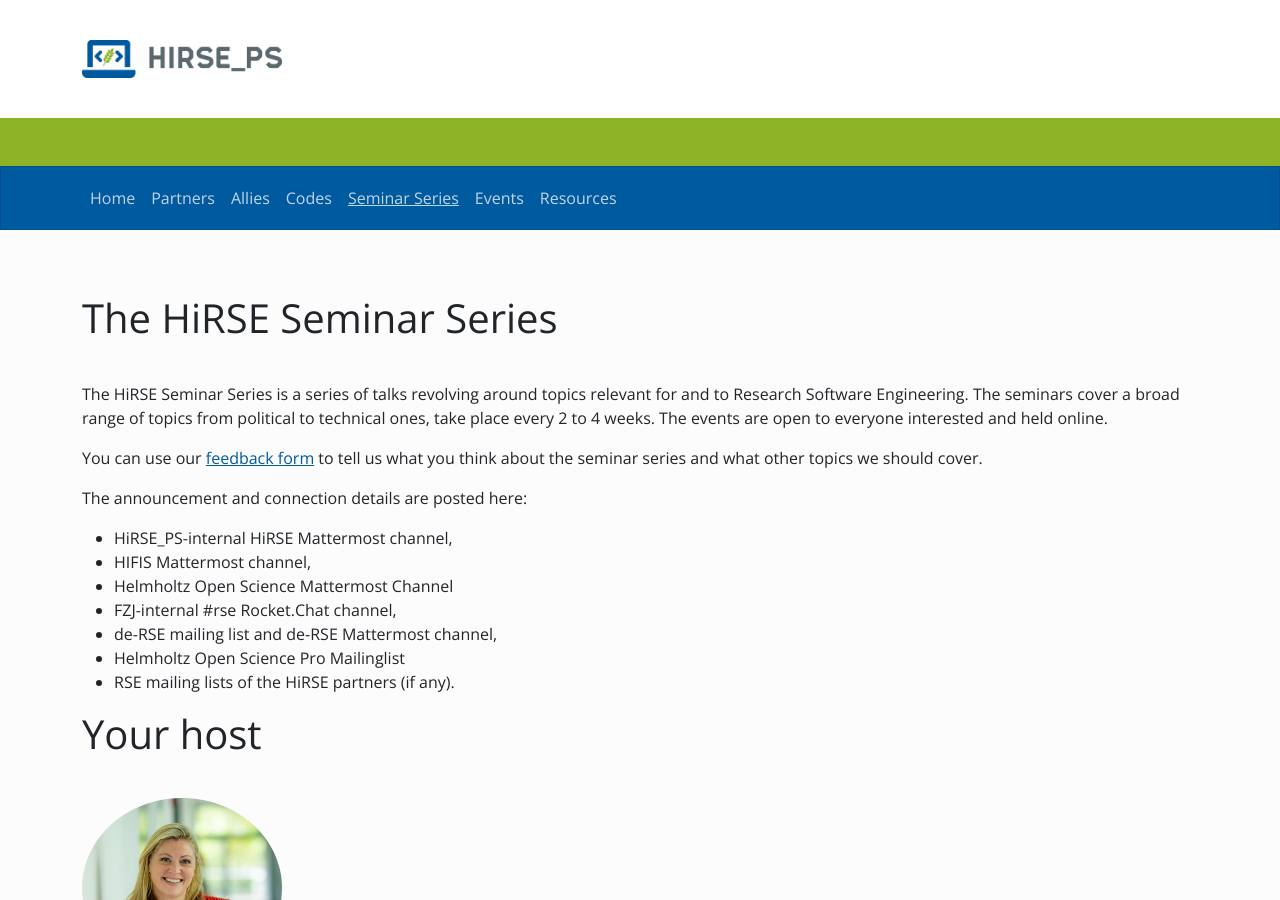
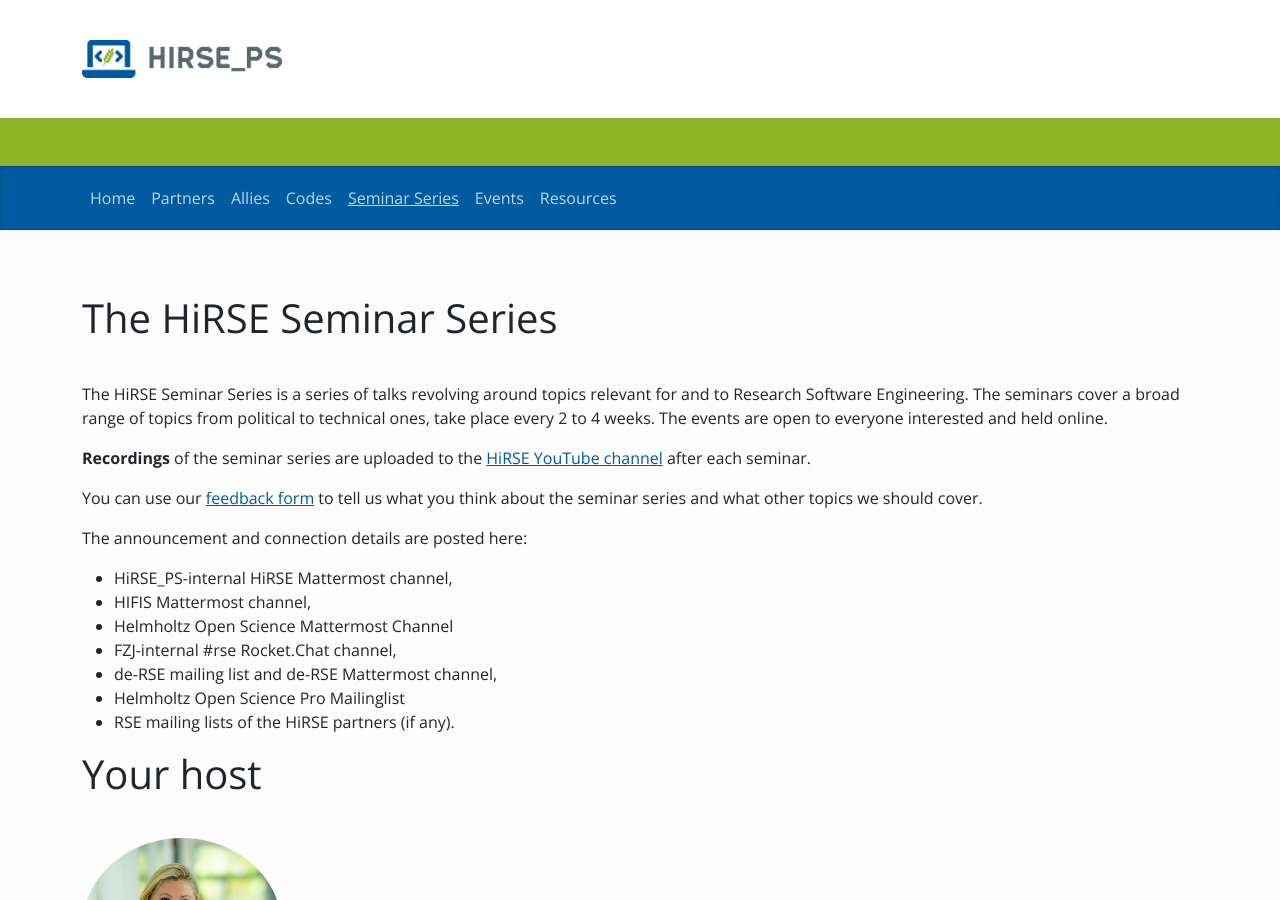
Before and after one commit to Helmholtz-HiRSE/helmholtz-hirse.github.io, a Jekyll site: the page built from series.md, in a window 1280 px wide and 900 px high. Built offline with Jekyll 4.4.1, drawn with Linux system fonts in a browser that asks for light colours; nearby versions of some CDN libraries.

Commit message:
Add entry for youtube to Series

```diff
--- a/series.md
+++ b/series.md
@@ -8,6 +8,8 @@ title:  "HiRSE Seminar Series"
 The HiRSE Seminar Series is a series of talks revolving around topics relevant for and to Research Software Engineering.
 The seminars cover a broad range of topics from political to technical ones, take place every 2 to 4 weeks.
 The events are open to everyone interested and held online.
+
+**Recordings** of the seminar series are uploaded to the [HiRSE YouTube channel](https://www.youtube.com/@Helmholtz_Platform_for_RSE) after each seminar.
 
 You can use our [feedback form](https://forms.gle/XH2fMa3MEikjB9pt5) to tell us what you think about the seminar series and what other topics we should cover.
 
```
